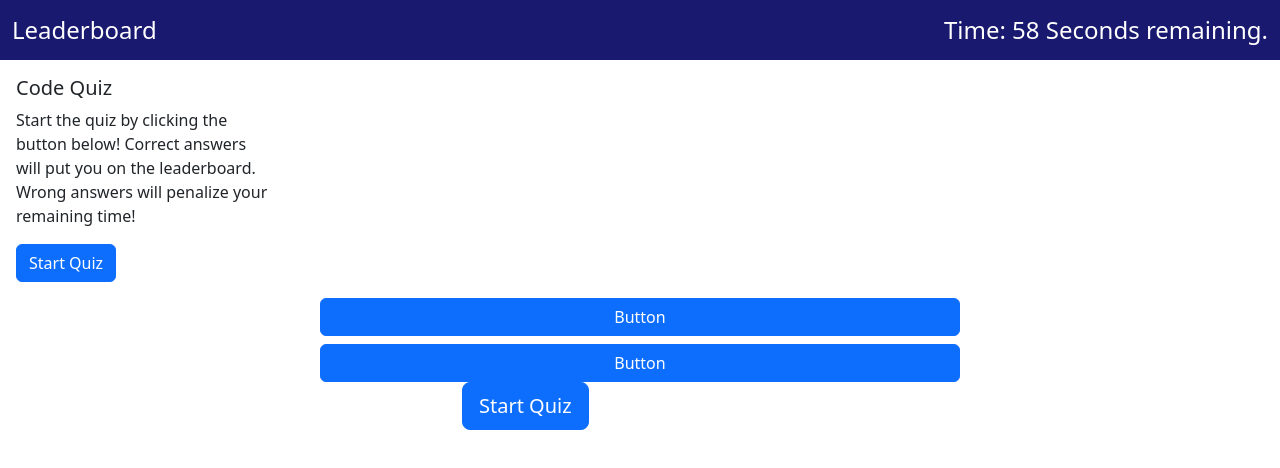
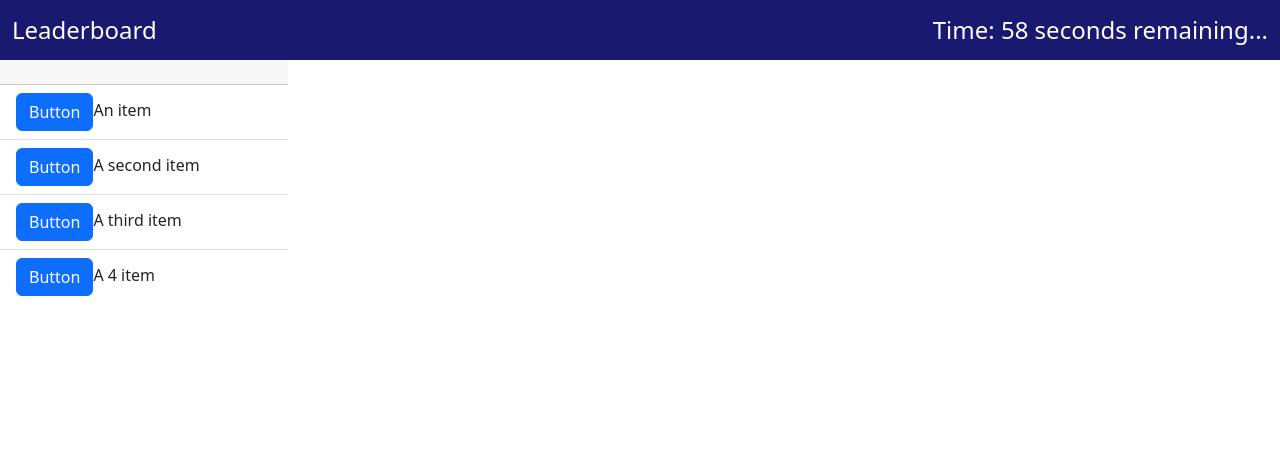
Before and after one commit to scrosa22/hw04-srosa-quiz, a plain HTML site: page index.html in a window 1280 px wide. Both pictures are taken after a click on the link "Start Quiz". Drawn offline with nearby package versions, Linux system fonts and the light colour scheme.

Commit message:
updated javascript and html v2

```diff
--- a/assets/script.js
+++ b/assets/script.js
@@ -1,7 +1,10 @@
 
-var quizContainer = document.getElementById("quiz");
+var quizContainer = document.getElementById("questionCard1");
+var startButton1 = document.getElementById("start1");
 var resultsContainer = document.getElementById("results");
-var startButton1 = document.getElementById("start1")
+var startCard = document.getElementById("startCard1");
+
+
 
 // var quizContainer = $('#quiz');
 
@@ -12,7 +15,7 @@ var timeDisplay = document.querySelector("#timer1")
 function displayTimer1() {
   var timerInterval = setInterval(function() {
       timer1--;
-      timeDisplay.textContent = timer1 + " Seconds remaining.";
+      timeDisplay.textContent = timer1 + " seconds remaining...";
 
       if(timer1 === 0) {
           console.log("end time")
@@ -25,25 +28,34 @@ function displayTimer1() {
 
 
 var questionsEl = [
-    // {
-    //     questionText: "Question 1",
-    //     qOption1: ["1. A", "2. B","3. C"],
-    //     qAnswer1: "2. B",
-    // }
+    {
+        questionText: "Question 1",
+        qOption1: ["1. A", "2. B","3. C"],
+        qAnswer1: "2. B",
+    },
+    {
+        questionText: "Question 1",
+        qOption1: ["1. A", "2. B","3. C"],
+        qAnswer1: "2. B",
+    },
 
-
-    'q1',
-    'q2',
-    'q3'
 
 
 ];
 
+function hideCards() {
+    quizContainer.setAttribute("hidden", true)
+    resultsContainer.setAttribute("hidden", true)
+
+}
+
+
 
 function startButtonF1() {
-    console.log(document.getElementById("quiz"))
+    hideCards();
     console.log('button clicked')
-
+    startCard.setAttribute("hidden", true)
+    quizContainer.removeAttribute("hidden", true)
 }
 
 startButton1.addEventListener("click", function() {
@@ -53,14 +65,13 @@ startButton1.addEventListener("click", function() {
 
 })
 
-function saveLastScore() {
-    var userScore = {
-    userName: userName.value,
-    score: score.value,
 
-};
-    localStorage.setItem("userScore", JSON.stringify(userScore));
-}
+
+
+
+
+
+
 
 function renderQuestions() {
     chosenQuestion = questionsEl[math.floor(math.random() * questionsEl.length)];
@@ -74,3 +85,12 @@ function renderQuestions() {
 var quest1 = document.createElement("div");
 quest1.text("question 1 loading")
 quizContainer.appendChild(quest1)
+
+function saveLastScore() {
+    var userScore = {
+    userName: userName.value,
+    score: score.value,
+
+};
+    localStorage.setItem("userScore", JSON.stringify(userScore));
+}
--- a/index.html
+++ b/index.html
@@ -27,7 +27,7 @@
 
     <main>
 
-      <div id="startCard" class="card" style="width: 18rem;">
+      <div id="startCard1" class="card" style="width: 18rem;">
         <div class="card-body">
           <h5 class="card-title">Code Quiz</h5>
           <p class="card-text">Start the quiz by clicking the button below! Correct answers will put you on the leaderboard. Wrong answers will penalize your remaining time!  </p>
@@ -36,38 +36,35 @@
       </div>
 
 
-      <div hidden id="questionCard1" class="card" style="width: 18rem;">
+      <div  id="questionCard1" class="card" style="width: 18rem;">
         <div class="card-header">
-          Question 1
+          <h2 id="question1Text"></h2>
         </div>
-        <ul class="list-group list-group-flush">
-          <li class="list-group-item">An item</li>
-          <li class="list-group-item">A second item</li>
-          <li class="list-group-item">A third item</li>
+        <ul id="quizOptions"  class="list-group list-group-flush">
+          <li id="optionA" class="list-group-item"><button class="btn btn-primary" type="button">Button</button>An item</li>
+          <li id="optionB" class="list-group-item"><button class="btn btn-primary" type="button">Button</button>A second item</li>
+          <li id="optionC" class="list-group-item"><button class="btn btn-primary" type="button">Button</button>A third item</li>
+          <li id="optionD" class="list-group-item"><button class="btn btn-primary" type="button">Button</button>A 4 item</li>
+
         </ul>
       </div>
 
-      <div class="d-grid gap-2 col-6 mx-auto">
-        <button class="btn btn-primary" type="button">Button</button>
-        <button class="btn btn-primary" type="button">Button</button>
-      </div>
+
+      <form id="results" class="row g-3">
+        <div class="col-md-6">
+          <input type="email" class="form-control" id="inputFirstName" placeholder="First name">
+        </div>
+        <div class="col-md-6">
+          <input type="text" class="form-control" placeholder="Last name" id="inputLastName">
+        </div>
+        <div class="col-12">
+          <button type="submit" class="btn btn-primary">Submit</button>
+        </div>
+      </form>
 
 
 
 
-
-
-
-    <div class="container">
-      <div class="row">
-        <div class="col"></div>
-        <div class="col-4">
-          <button type="button"  class="btn btn-primary btn-lg">
-            Start Quiz
-          </button>
-        </div>
-        <div class="col"></div>
-      </div>
     </div>
     <div></div>
   </body>
```
